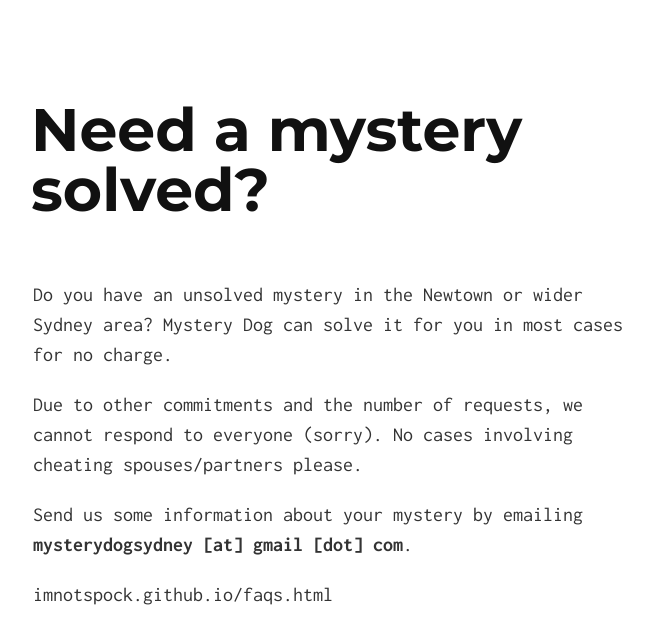
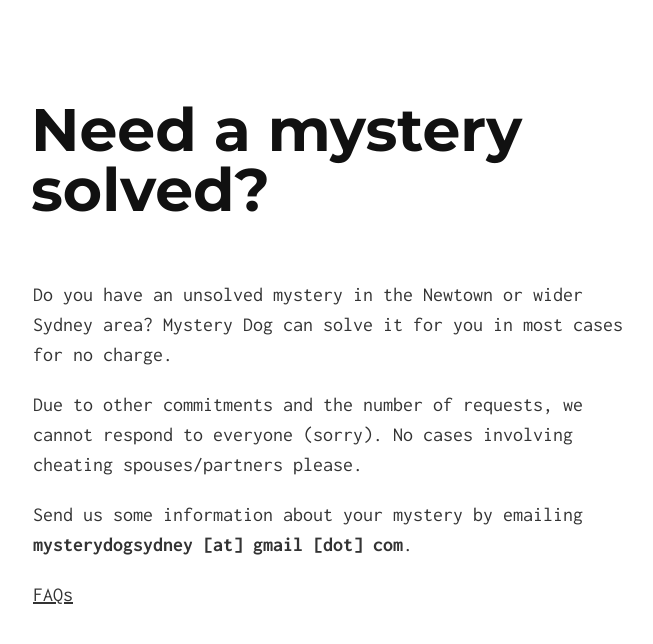
Before and after one commit to tomjoyner/shopping_cart, a Jekyll site: the page built from index.md, in a window 1280 px wide. Shown: the top 644 px of the page, without its empty margins (307-960 px from the left). Built offline with Jekyll 4.4.1, drawn with Linux system fonts in a browser that asks for light colours; our own code applies the rules of GitHub Pages for plain Markdown files.

Commit message:
Update index.md

```diff
--- a/index.md
+++ b/index.md
@@ -4,4 +4,4 @@ Due to other commitments and the number of requests, we cannot respond to everyo
 
 Send us some information about your mystery by emailing **mysterydogsydney [at] gmail [dot] com**.
 
-imnotspock.github.io/faqs.html
+[FAQs](/path/to/faqs.html)
```
